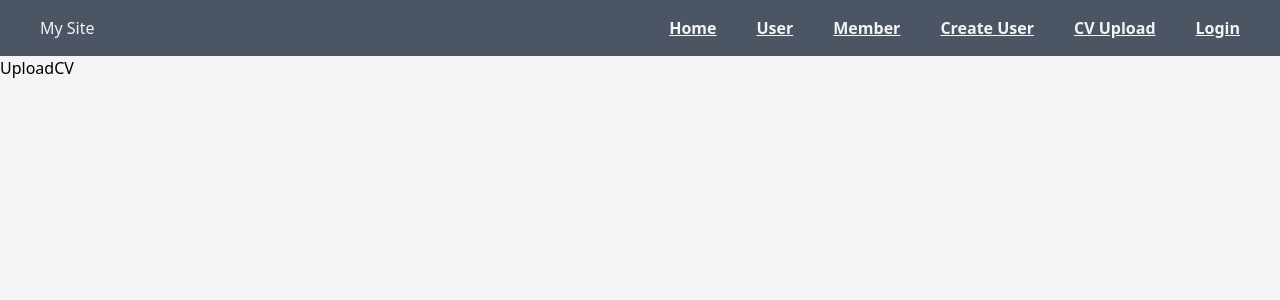
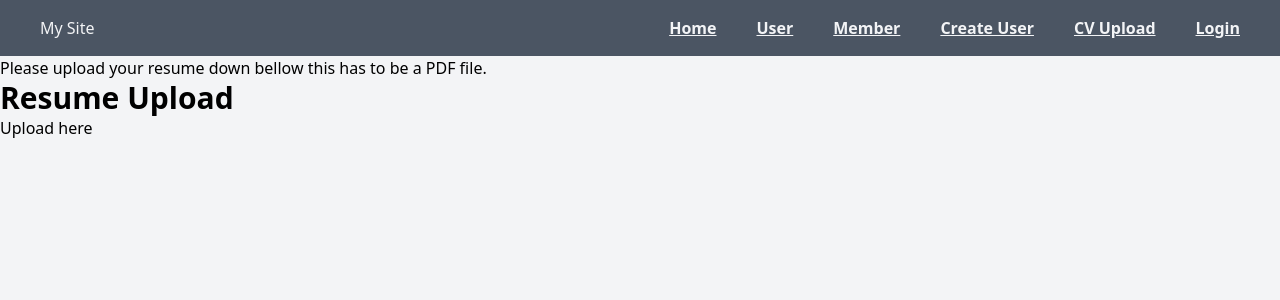
Before and after one commit to joeplevin/monash-volunteer-system, a Next.js app: page /UploadCV in a window 1280 px wide. Shown: the top 300 px of the page. Built offline with nearby package versions, Linux system fonts and the light colour scheme; no server answers.

Commit message:
upload page

```diff
--- a/app/UploadCV/page.jsx
+++ b/app/UploadCV/page.jsx
@@ -4,7 +4,9 @@ import Nav from '../(components)/Nav'
 const UploadCV = () => {
   return (
     <>
-        <div>UploadCV</div>
+        <div>Please upload your resume down bellow this has to be a PDF file.</div>
+        <h1>Resume Upload </h1>
+        <button><p>Upload here</p></button>
     </>
 
   )
--- a/package.json
+++ b/package.json
@@ -23,6 +23,6 @@
     "eslint": "^8",
     "eslint-config-next": "14.1.0",
     "postcss": "^8",
-    "tailwindcss": "^3.3.0"
+    "tailwindcss": "^3.4.1"
   }
 }
```
Also changed, not shown: 1 other file (tests, documents, lock files or other folders).
